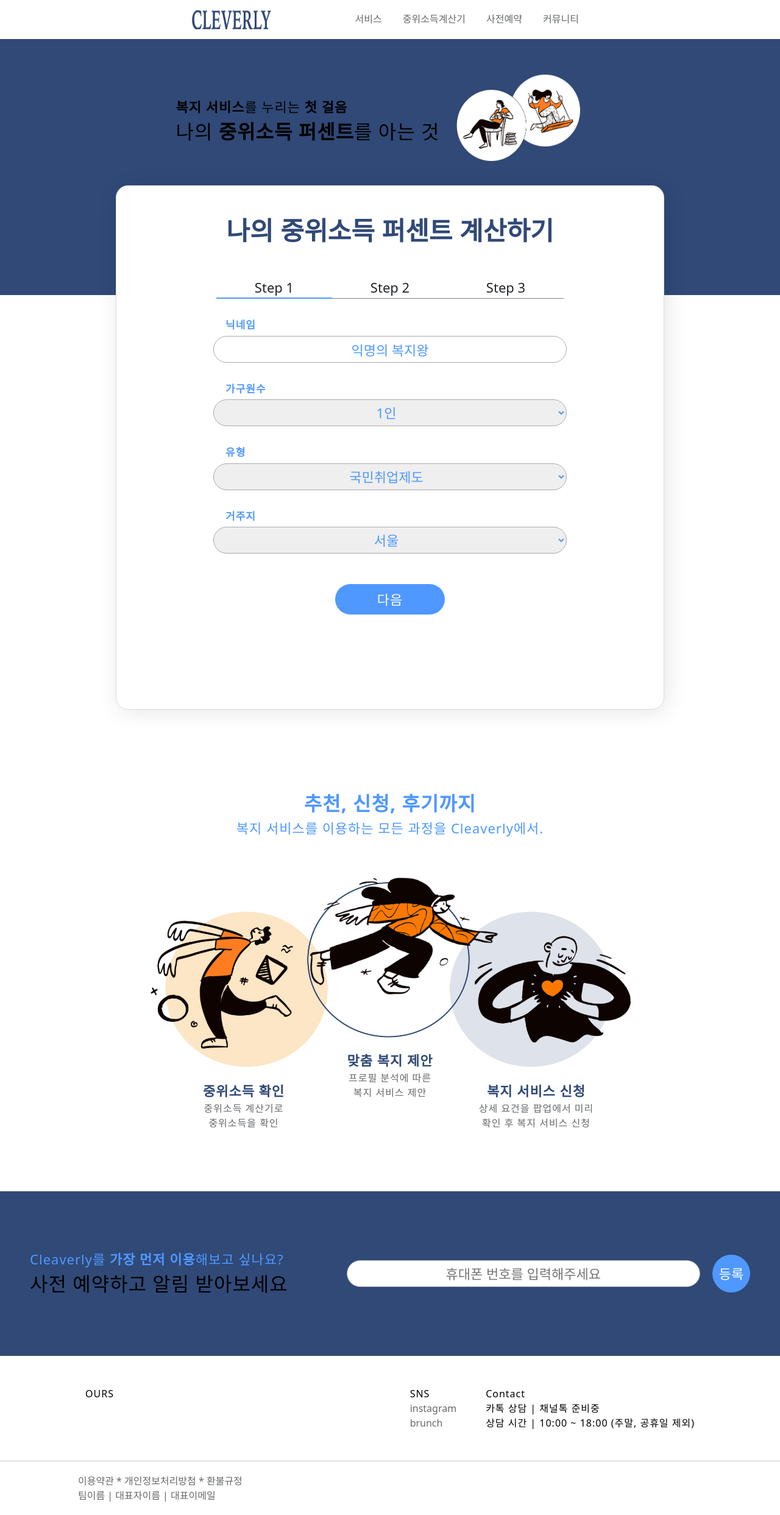
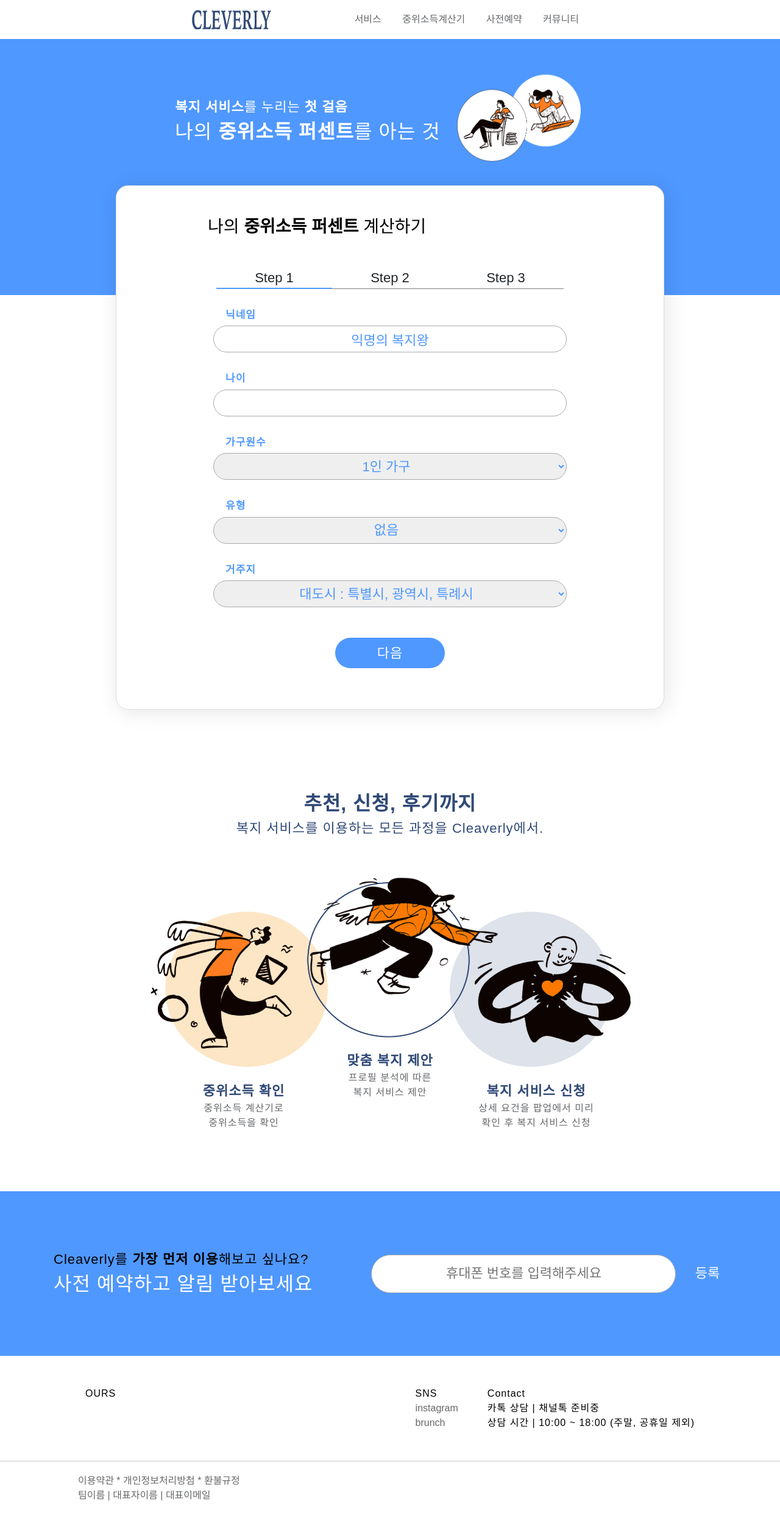
Before and after one commit to TIRANO-SW/front-end, a Django app: page / in a window 1280 px wide. Shown: the whole page at 61% size. Run offline with Django 4.2, Linux system fonts and the light colour scheme.

Commit message:
디자인 작업 중

```diff
--- a/landing/static/landing/css/index.css
+++ b/landing/static/landing/css/index.css
@@ -1,5 +1,6 @@
 :root {
   --Primary: #4f98ff;
+  --Primary-b:#275FAE;
   --Secondary: #304977;
   --Basic: #66686b;
   --F-sm: 1rem;
@@ -28,19 +29,23 @@
   color: #dcdcdc;
   font-weight: 100;
 }
+.f-white {
+  color: white;
+}
 * {
   box-sizing: border-box;
+  font-family: Pretendard, sans-serif;
 }
 a {
   text-decoration: none;
   color: var(--Basic);
 }
 h1 {
-  font-size: 2.625rem;
-  text-align: center;
-  color: var(--Secondary);
-  font-weight: bold;
-  font-family: Pretendard, sans-serif
+  font-size: 1.75rem;
+  width: auto;
+  text-align: left;
+  color: black;
+  padding-left: 100px;
 }
 p {
   color: black;
@@ -78,14 +83,14 @@ li {
 }
 input:hover,
 select:hover {
-  background-color: rgb(248, 167, 62, 0.1);
+  background-color: rgb(79, 152, 255, 0.05);
 }
 input:focus,
 select:focus {
   font-weight: 100;
 }
 section {
-  background-color: var(--Secondary);
+  background-color: var(--Primary);
   width: 100%;
 }
 #section-wrap {
@@ -105,6 +110,9 @@ section {
 }
 .section-left {
   width: 100%;
+}
+.section-left > p {
+  color: white;
 }
 .cal-btn {
   width: 310px;
@@ -209,9 +217,12 @@ form {
 }
 
 #reservation {
-  background-color: var(--Secondary);
+  background-color: var(--Primary);
   width: 100%;
   height: 270px;
+}
+#reservation > p {
+  color: black;
 }
 input,
 select {
@@ -232,7 +243,7 @@ select {
   background-color: var(--Primary);
   font-size: var(--F-md);
 }
-.submit-btn {
+.bt {
   width: 180px;
   height: 50px;
   border-radius: 50px;
@@ -268,6 +279,10 @@ footer {
   display: flex;
   justify-content: center;
 }
+#number-box {
+  width: 500px;
+  height: 63px;
+}
 .display-block {
   display: block;
 }
--- a/landing/templates/landing/index.html
+++ b/landing/templates/landing/index.html
@@ -43,7 +43,7 @@
     <div id="calculation">
 
       <div class="calculate">
-        <h1>나의 중위소득 퍼센트 계산하기</h1>
+        <h1>나의 <strong>중위소득 퍼센트</strong> 계산하기</h1>
         <ul class="tab-group">
           <li class="tab-item active">Step 1</li>
           <li class="tab-item">Step 2</li>
@@ -54,26 +54,40 @@
           <div class="tab-content show">
             <p class="f-primary text-start input-name">닉네임</p>
             <input name="nickname" type="text" value="익명의 복지왕">
+            <p class="f-primary text-start input-name">나이</p>
+            <input name="age" type="text" value="">
             <p class="f-primary text-start input-name">가구원수</p>
-            <select name="family-number" id="family-number">
-              <option value="1" selected>1인</option>
-              <option value="2">2인</option>
-              <option value="3">3인</option>
-              <option value="4">4인</option>
+            <select name="family-number">
+              <option value="1" selected>1인 가구</option>
+              <option value="2">2인 가구</option>
+              <option value="3">3인 가구</option>
+              <option value="4">4인 가구</option>
+              <option value="5">5인 가구</option>
+              <option value="6">6인 가구</option>
+              <option value="7">7인 가구</option>
+              <option value="8">8인 가구</option>
             </select>
             <p class="f-primary text-start input-name">유형</p>
-            <select name="house-type">
-              <option value="" selected>국민취업제도</option>
-              <option value="">청년기본소득</option>
-              <option value="">내일채움공제</option>
+            <select name="bokji-type">
+              <option value="none" selected>없음</option>
+              <option value="participation-income">장애인 직업재활사업, 정신질환자 직업재활사업 참여 소득</option>
+              <option value="recipient">24세 이하 수급(권)자</option>
+              <option value="college">24세 이하 대학생</option>
+              <option value="facility">아동시설퇴소 및 가정위탁보호 종료 5년 이내 청년</option>
+              <option value="student">25세 이상 초, 중, 고등학생</option>
+              <option value="handicapped">75세 이상 노인, 등록장애인, 북한이탈주민</option>
+              <option value="elder">65세 이상  74세 이하 노인</option>
+              <option value="pregnant">임신 중에 있거나 분만 후 6개월 미만의 여성</option>
+              <option value="soldier">사회복무요원, 상근예비역</option>
+              <option value="intern">행정기관 및 공공기관의 행정인턴(행정인턴 참여소득)</option>
             </select>
             <p class="f-primary text-start input-name">거주지</p>
             <select name="location">
-              <option value="" selected>서울</option>
-              <option value="">경기</option>
-              <option value="">강원</option>
+              <option value="big-city" selected>대도시 : 특별시, 광역시, 특례시</option>
+              <option value="medium-city">중소도시 : 시, 도</option>
+              <option value="small-city">농어촌 : 구</option>
             </select>
-            <button class="submit-btn" type="button" id="calculator-first">
+            <button class="bt" type="button" id="calculator-first">
               <p>다음</p>
             </button>
           </div>
@@ -86,18 +100,18 @@
             <input name="house" type="text">
             <p class="f-primary text-start input-name">보유 중인 토지는 얼마인가요?</p>
             <input name="land" type="text">
-            <button class="submit-btn" type="button" id="calculator-second">
+            <button class="bt" type="button" id="calculator-second">
               <p>다음</p>
             </button>
           </div>
           <div class="tab-content">
             <p class="f-primary text-start input-name">3개월 이상 앓은 만성 질환으로 인해 지출하는 의료비용 월 평균은 얼마인가요?</p>
-            <input name="medical" type="text" placeholder="근로, 사업 소득">
+            <input name="medical" type="text" placeholder="₩">
             <p class="f-primary text-start input-name">생계 유지 목적 외 보유 중인 차량 가액은 얼마인가요? </p>
             <input name="car" type="text" placeholder="">
             <p class="f-primary text-start input-name">보유 중인 부채는 얼마인가요?</p>
             <input name="debt" type="text">
-            <button class="submit-btn" type="submit" id="calculator-third">
+            <button class="bt" type="submit" id="calculator-third">
               <p>제출하기</p>
             </button>
         </form>
@@ -105,8 +119,8 @@
     </div>
   </div>
   <article>
-    <p class="f-lg f-primary"><strong>추천, 신청, 후기까지</strong></p>
-    <p class="f-md f-primary">복지 서비스를 이용하는 모든 과정을 Cleaverly에서.</p>
+    <p class="f-lg f-secondary"><strong>추천, 신청, 후기까지</strong></p>
+    <p class="f-md f-secondary">복지 서비스를 이용하는 모든 과정을 Cleaverly에서.</p>
     <img class="mt-5" src="static/landing/img/img_main_3.png" width="790px" height="350px" alt="main-2">
 
     <div class="article-text-group">
@@ -152,12 +166,12 @@
 
   <div id="reservation">
     <div class="row row-box">
-      <div class="col-md-6 col-box me-5 w-auto">
-        <p class="f-primary f-md">Cleaverly를 <strong>가장 먼저 이용</strong>해보고 싶나요?</p>
-        <p class="f-lg">사전 예약하고 알림 받아보세요</p>
+      <div class="col-md-6 col-box me-5">
+        <p class="f-md">Cleaverly를 <strong>가장 먼저 이용</strong>해보고 싶나요?</p>
+        <p class="f-lg f-white">사전 예약하고 알림 받아보세요</p>
       </div>
-      <div class="col-md-6 col-box ms-5 w-auto">
-        <input type="tel" placeholder="휴대폰 번호를 입력해주세요">
+      <div class="col-md-6 col-box ms-5">
+        <input id="number-box" type="tel" placeholder="휴대폰 번호를 입력해주세요">
         <button class="btn-circle ms-3" type="submit">등록</button>
       </div>
     </div>
--- a/landing/views.py
+++ b/landing/views.py
@@ -1,7 +1,8 @@
-from django.shortcuts import render
+from django.shortcuts import render, redirect
 
 # Create your views here.
 def index(request):
     if request.method == "POST":
-        print(request.POST)
+        print(request.POST.get('bokji-type'))
+        return redirect("/")
     return render(request, "landing/index.html")
```
